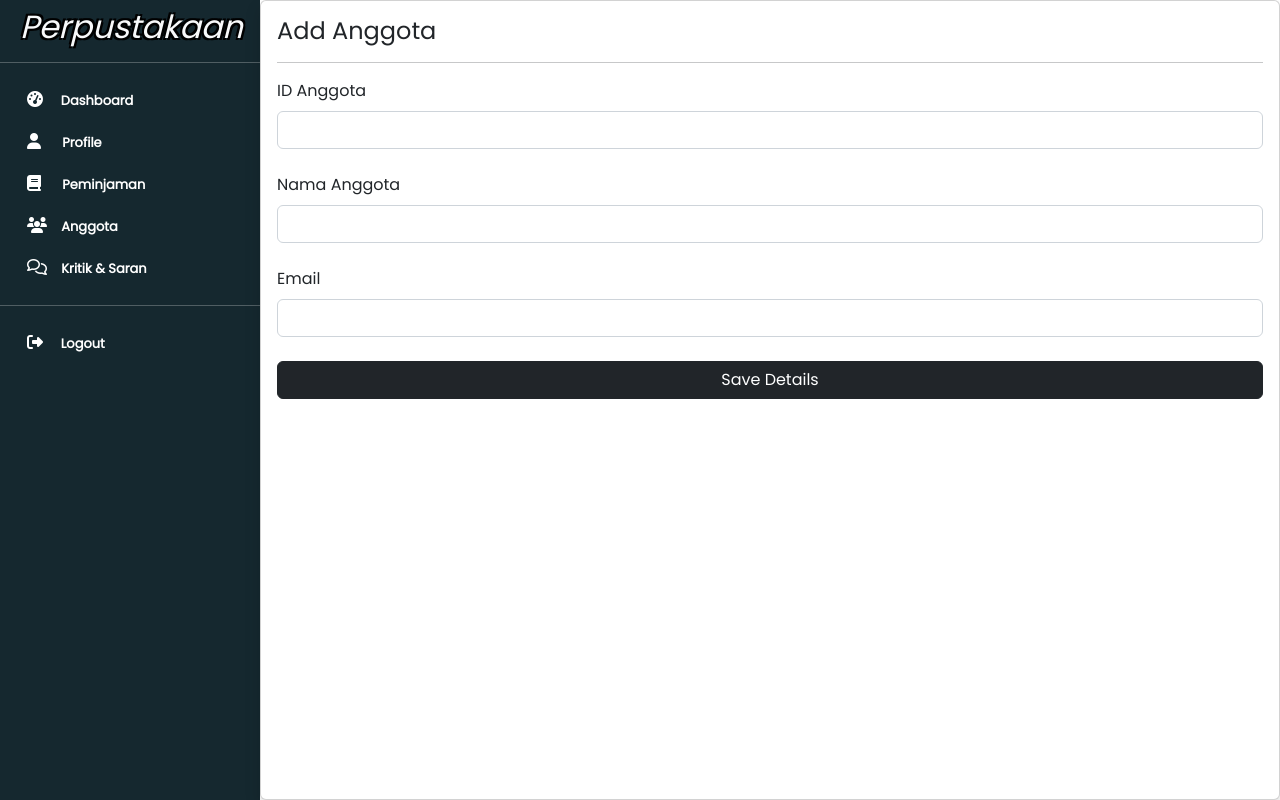
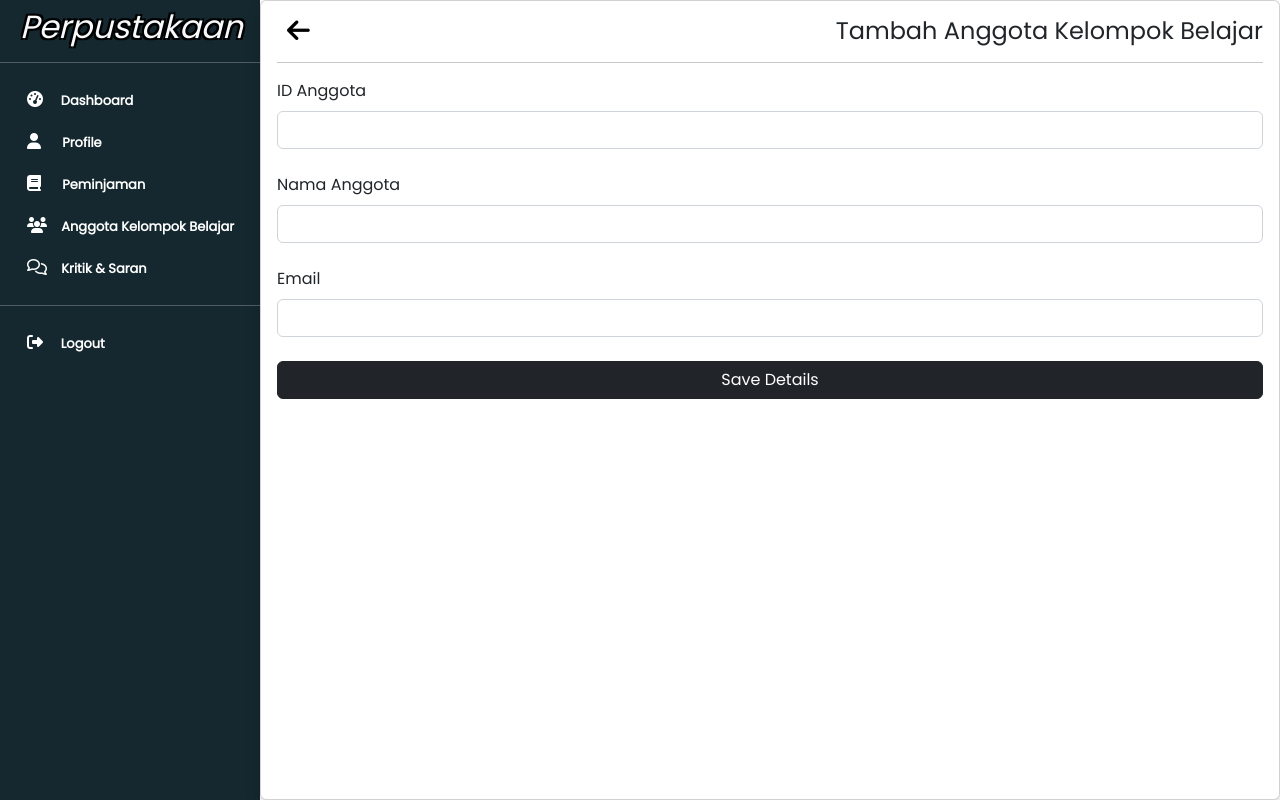
Before and after one commit to captbay/UTS_B_G, a PHP site: page /page/addAnggotaPage.php in a window 1280 px wide. Run offline with PHP 8.4, Linux system fonts and the light colour scheme; the visitor is signed in with stand-in values (Sample User, id 1); some libraries are stand-ins or nearby versions.

Commit message:
push ages terbaru

```diff
--- a/component/sidebar.php
+++ b/component/sidebar.php
@@ -92,7 +92,7 @@ if (!$_SESSION['isLogin']) {
                     </div>
                     <div class="content-menu">
                         <i class="fa fa-users"></i>
-                        <a href="./anggotaPage.php" style="font-weight:600">Anggota</a>
+                        <a href="./anggotaPage.php" style="font-weight:600">Anggota Kelompok Belajar</a>
                     </div>
                     <div class="content-menu">
                         <i class="far fa-comments"></i>
--- a/page/addAnggotaPage.php
+++ b/page/addAnggotaPage.php
@@ -5,7 +5,9 @@ include '../component/sidebar.php';
     style=" *box-shadow: 0 4px 8px 0 rgba(0, 0, 0, 0.2), 0 6px 20px 0 rgba(0, 0, 0, 0.19)">
 
     <div class="d-flex justify-content-between align-items-center">
-        <h4 class="mb-0">Add Anggota</h4>
+        <a href="./anggotaPage.php"> <i style="color: black" class="fa fa-arrow-left fa-2x"></i></a>
+
+        <h4 class="mb-0">Tambah Anggota Kelompok Belajar</h4>
     </div>
     <hr>
     <form action="../process/addAnggotaProcess.php" name="contact-form" method="post" enctype="multipart/form-data">
--- a/page/addKritikSaranPage.php
+++ b/page/addKritikSaranPage.php
@@ -5,6 +5,8 @@ include '../component/sidebar.php';
     style=" *box-shadow: 0 4px 8px 0 rgba(0, 0, 0, 0.2), 0 6px 20px 0 rgba(0, 0, 0, 0.19)">
 
     <div class="d-flex justify-content-between align-items-center">
+        <a href="./kritikSaranPage.php"> <i style="color: black" class="fa fa-arrow-left fa-2x"></i></a>
+
         <h4 class="mb-0">Tambah Kritik & Saran</h4>
     </div>
     <hr>
--- a/page/anggotaPage.php
+++ b/page/anggotaPage.php
@@ -5,7 +5,7 @@ include '../component/sidebar.php'
 solid  #15282f; box-shadow: 0 4px 8px 0 rgba(0, 0, 0, 0.2), 0 6px 20px 0 rgba(0, 0, 0,
 0.19);">
     <div class="body d-flex justify-content-between">
-        <h4>Anggota</h4>
+        <h4>Anggota Kelompok Belajar</h4>
         <a href="./addAnggotaPage.php" class="btn btn-primary"><i class="fa-solid fa-plus"></i> Add Anggota</a>
     </div>
     <hr>
--- a/page/detilBukuPage.php
+++ b/page/detilBukuPage.php
@@ -31,7 +31,7 @@ solid  #15282f; box-shadow: 0 4px 8px 0 rgba(0, 0, 0, 0.2), 0 6px 20px 0 rgba(0,
         </tr>
         <tr>
             <td>
-                <p>gambar buku :</p><img src="../images/<?php $data['gambar_buku']; ?>" width='70' height='90' />
+                <p>gambar buku :</p><img src="../images/<?php echo $data['gambar_buku']; ?>" width='70' height='90' />
             </td>
         </tr>
         <tr>
--- a/page/editKritikSaranPage.php
+++ b/page/editKritikSaranPage.php
@@ -10,8 +10,9 @@ solid #15282f; box-shadow: 0 4px 8px 0 rgba(0, 0, 0, 0.2), 0 6px 20px 0 rgba(0,
 
 
     <div class="body d-flex justify-content-between">
+        <a href="./kritikSaranPage.php"> <i style="color: black" class="fa fa-arrow-left fa-2x"></i></a>
+
         <h4>Edit Series</h4>
-        <a href="./kritikSaranPage.php"> <i style="color: black" class="fa fa-arrow-left fa-2x"></i></a>
     </div>
     <hr>
     <div class="card-body">
--- a/page/profileAdminPage.php
+++ b/page/profileAdminPage.php
@@ -23,7 +23,7 @@ $user = mysqli_fetch_assoc(mysqli_stmt_get_result($stmt));
                 value="<?php echo htmlspecialchars($user["email"]); ?>" disabled>
         </div>
         <div class="mb-3">
-            <label for="in-email" class="form-label">Password</label>
+            <label for="in-email" class="form-label">Update Password</label>
             <input class="form-control" id="in-password" name="password" required>
         </div>
         <div class="mt-4">
--- a/page/profilePage.php
+++ b/page/profilePage.php
@@ -16,7 +16,10 @@ $user = mysqli_fetch_assoc(mysqli_stmt_get_result($stmt));
     </div>
     <hr>
     <form method="POST" action="../process/editProfileProcess.php" autocomplete="off">
-        <img src="../images/<?php echo $user["foto"]; ?>" width='70' height='90' class="rounded-circle" />
+        <div class="d-flex justify-content-center align-items-center">
+            <img src="../images/<?php echo $user["foto"]; ?>" width='150' height='150' class="rounded-circle " />
+
+        </div>
         <div class="mb-3">
             <label for="in-name" class="form-label">Username</label>
             <input class="form-control" id="in-name" name="nama" value="<?php echo htmlspecialchars($user["nama"]); ?>"
```
Also changed, not shown: page/editAnggotaPage.php (+7 -5 lines), page/peminjamanPage.php (+10 -8 lines), images/175ee991fee8af542bd9ac3ce48c94483_pcs_sedotan_plastik_bentuk.jpg (added).
